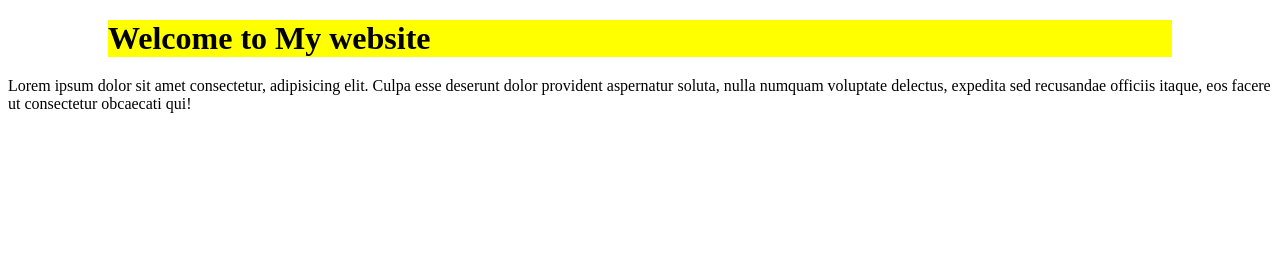
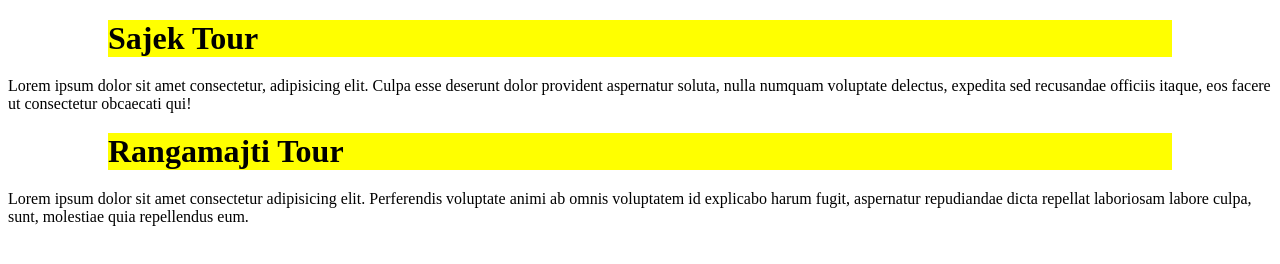
Before and after one commit to Jobayer109/First-Repo, a plain HTML site: page index.html in a window 1280 px wide. Drawn offline with Linux system fonts and the light colour scheme.

Commit message:
Sajek Ranga

```diff
--- a/index.html
+++ b/index.html
@@ -10,10 +10,20 @@
 </head>
 
 <body>
-    <h1>Welcome to My website</h1>
-    <p>Lorem ipsum dolor sit amet consectetur, adipisicing elit. Culpa esse deserunt dolor provident aspernatur soluta,
-        nulla numquam voluptate delectus, expedita sed recusandae officiis itaque, eos facere ut consectetur obcaecati
-        qui!</p>
+    <div>
+        <h1>Sajek Tour</h1>
+        <p>Lorem ipsum dolor sit amet consectetur, adipisicing elit. Culpa esse deserunt dolor provident aspernatur
+            soluta,
+            nulla numquam voluptate delectus, expedita sed recusandae officiis itaque, eos facere ut consectetur
+            obcaecati
+            qui!</p>
+    </div>
+    <div>
+        <h1>Rangamajti Tour</h1>
+        <p>Lorem ipsum dolor sit amet consectetur adipisicing elit. Perferendis voluptate animi ab omnis voluptatem id
+            explicabo harum fugit, aspernatur repudiandae dicta repellat laboriosam labore culpa, sunt, molestiae quia
+            repellendus eum.</p>
+    </div>
 </body>
 
 </html>
```
